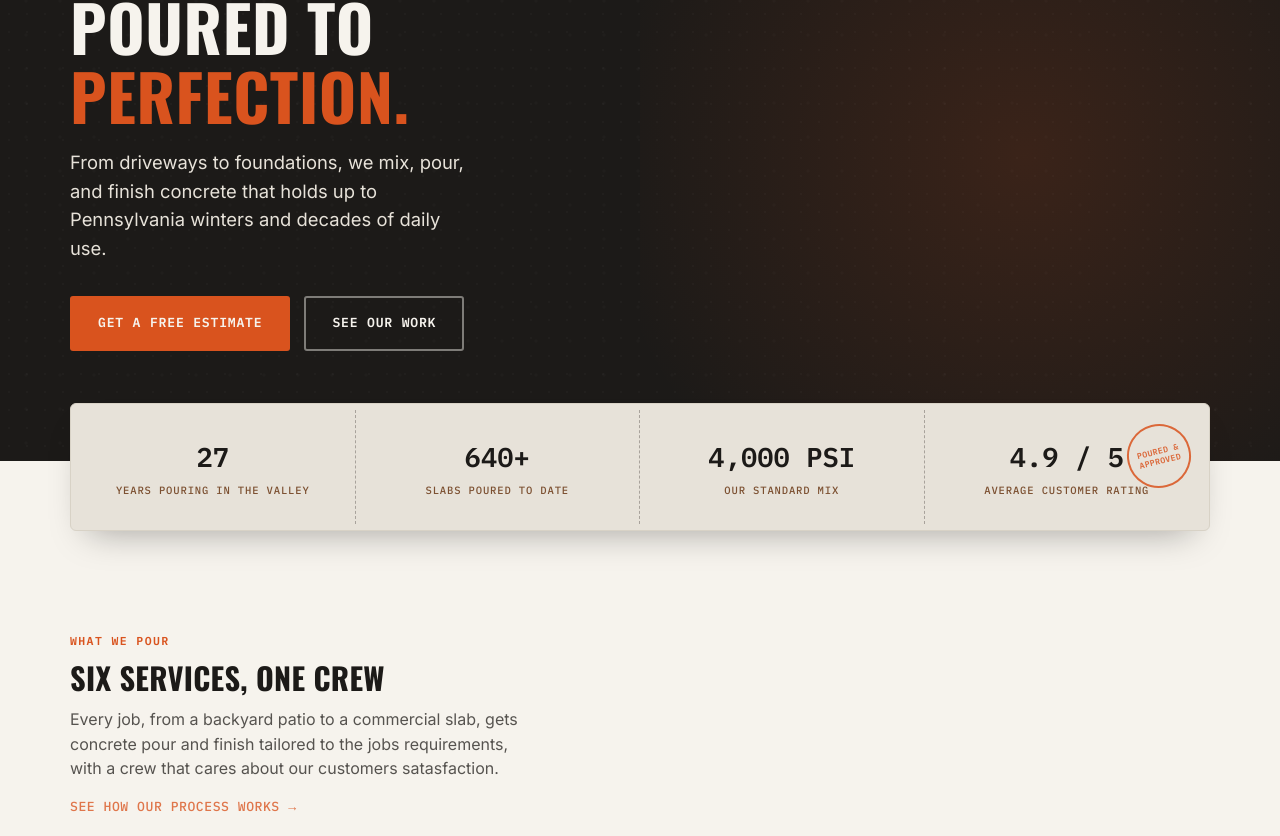
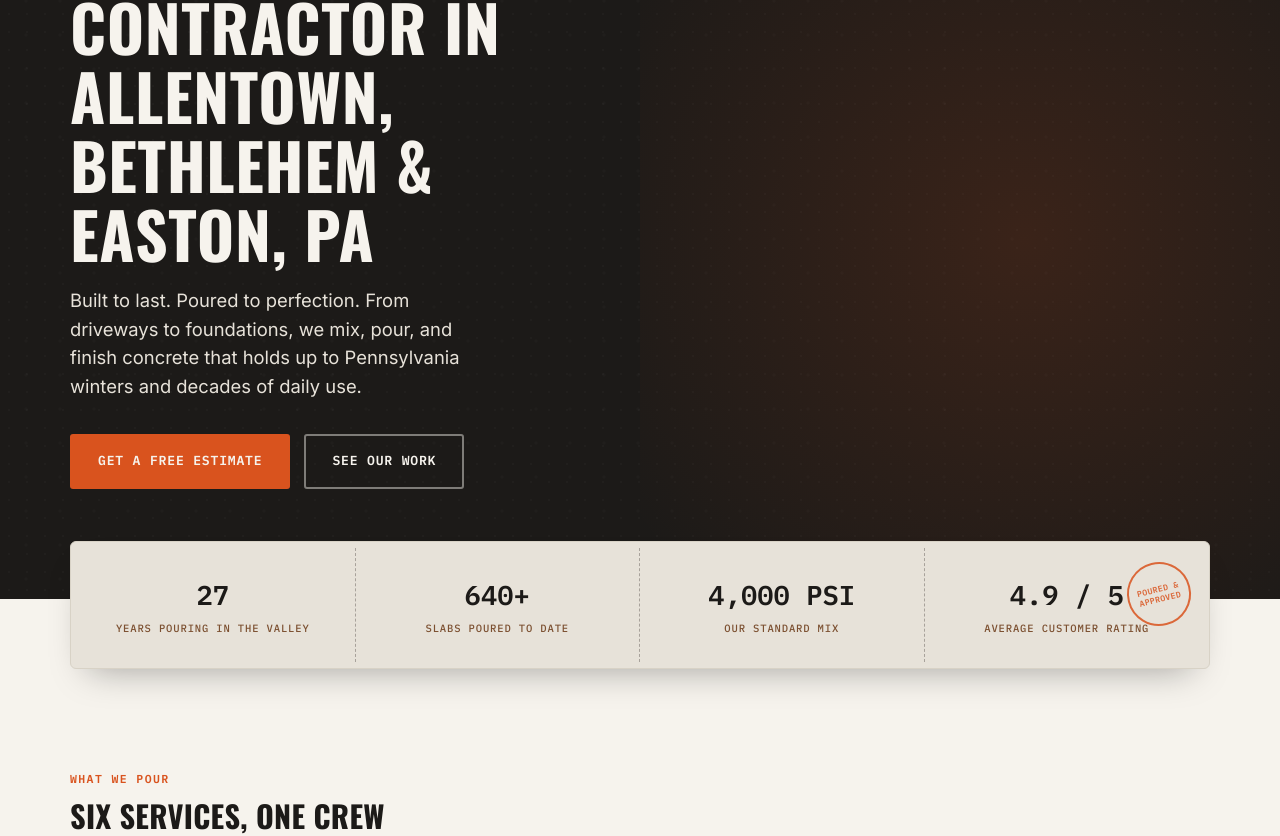
Before and after one commit to EasyLandings/Concretepros, a React (Vite) app: page / in a window 1280 px wide. Shown: the part 301-1137 px from the top of the page. Built offline with nearby package versions, Linux system fonts and the light colour scheme.

Commit message:
SEO fixes: keyword H1, fix typos, remove duplicate reviews, add business address to schema and footer

```diff
--- a/index.html
+++ b/index.html
@@ -77,7 +77,10 @@
         ],
         "address": {
           "@type": "PostalAddress",
+          "streetAddress": "520 Seip Ave",
+          "addressLocality": "Nazareth",
           "addressRegion": "PA",
+          "postalCode": "18064",
           "addressCountry": "US"
         },
         "url": "https://www.lehighvalleyconcretepros.com/",
--- a/src/components/Footer.js
+++ b/src/components/Footer.js
@@ -30,6 +30,8 @@ export default function Footer() {
         </div>
         <div className="footer-bottom">
           &copy; 2026 Lehigh Valley Concrete Pros. Licensed &amp; Insured &middot; PA HIC #PA-220334. All rights reserved.
+          <br />
+          520 Seip Ave, Nazareth, PA 18064 &middot; <a href="tel:+14842911365">(484) 291-1365</a>
         </div>
       </div>
     </footer>
--- a/src/pages/Home.js
+++ b/src/pages/Home.js
@@ -5,7 +5,6 @@ import BatchTicket from '../components/BatchTicket';
 import ServiceCard from '../components/ServiceCard';
 import GalleryTile from '../components/GalleryTile';
 import ReviewsCarousel from '../components/ReviewsCarousel';
-import { StarIcon } from '../components/Icons';
 import ContactForm from '../components/ContactForm';
 import InfoCard from '../components/InfoCard';
 import services from '../data/services';
@@ -30,14 +29,10 @@ export default function Home() {
       <section className="hero" id="home">
         <div className="container">
           <span className="hero-eyebrow eyebrow">Licensed &amp; Insured &middot; Serving the Lehigh Valley</span>
-          <h1>
-            Built to last.
-            <br />
-            Poured to <em>perfection.</em>
-          </h1>
+          <h1>Concrete Contractor in Allentown, Bethlehem &amp; Easton, PA</h1>
           <p className="lede">
-            From driveways to foundations, we mix, pour, and finish concrete that holds up to
-            Pennsylvania winters and decades of daily use.
+            Built to last. Poured to perfection. From driveways to foundations, we mix, pour,
+            and finish concrete that holds up to Pennsylvania winters and decades of daily use.
           </p>
           <div className="hero-actions">
             <a href="#contact" className="btn btn-primary">
@@ -60,8 +55,8 @@ export default function Home() {
             <span className="eyebrow">What We Pour</span>
             <h2>Six services, one crew</h2>
             <p>
-              Every job, from a backyard patio to a commercial slab, gets concrete pour and finish tailored to the jobs requirements,
-               with a crew that cares about our customers satasfaction.
+              Every job, from a backyard patio to a commercial slab, gets concrete pour and finish tailored to the job's requirements,
+               with a crew that cares about our customers' satisfaction.
             </p>
             <p style={{ marginTop: '12px' }}>
               <Link to="/lehigh-valley-concrete-contractor" style={{ color: 'var(--orange)', fontFamily: 'var(--font-mono)', fontSize: '0.82rem', textTransform: 'uppercase', letterSpacing: '0.04em' }}>
@@ -122,21 +117,6 @@ export default function Home() {
 
           <ReviewsCarousel reviews={reviews} />
 
-          <div className="reviews-grid">
-            {reviews.map((r) => (
-              <div className="mini-review" key={r.id}>
-                <div className="review-stars" aria-label={`${r.rating} out of 5 stars`}>
-                  {Array.from({ length: r.rating }).map((_, i) => (
-                    <StarIcon key={i} />
-                  ))}
-                </div>
-                <p>&ldquo;{r.text}&rdquo;</p>
-                <div className="review-author">
-                  <b>{r.name}</b> &mdash; {r.location}
-                </div>
-              </div>
-            ))}
-          </div>
         </div>
       </section>
  {/* ================= FAQ Service Areas ================= */}
```
